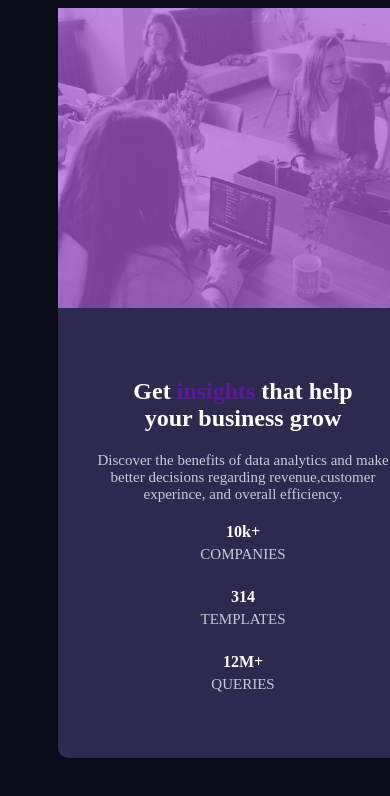
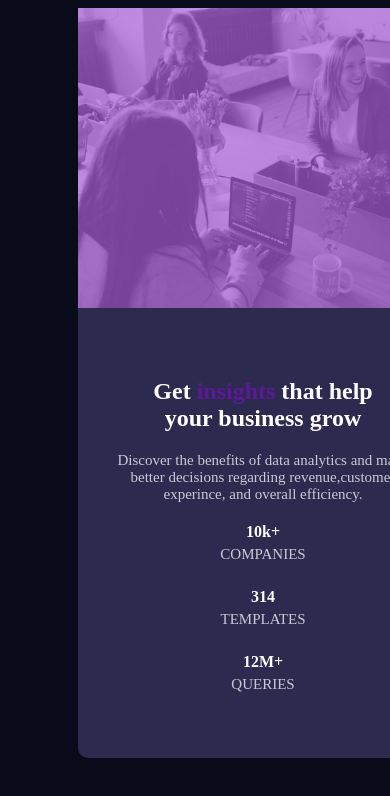
Before and after one commit to Gangasravani12/challenge5, a plain HTML site: page index.html in a window 390 px wide. Shown: the top 796 px of the page. Drawn offline with Linux system fonts and the light colour scheme.

Commit message:
Update style.css

```diff
--- a/style.css
+++ b/style.css
@@ -59,7 +59,7 @@ h4 {
         background-color: hsl(245, 31%, 24%);
         width: 350px;
         height: 750px;
-        margin: 0 50px;
+        margin: 0 70px;
     }
 
     .image-container {
```
